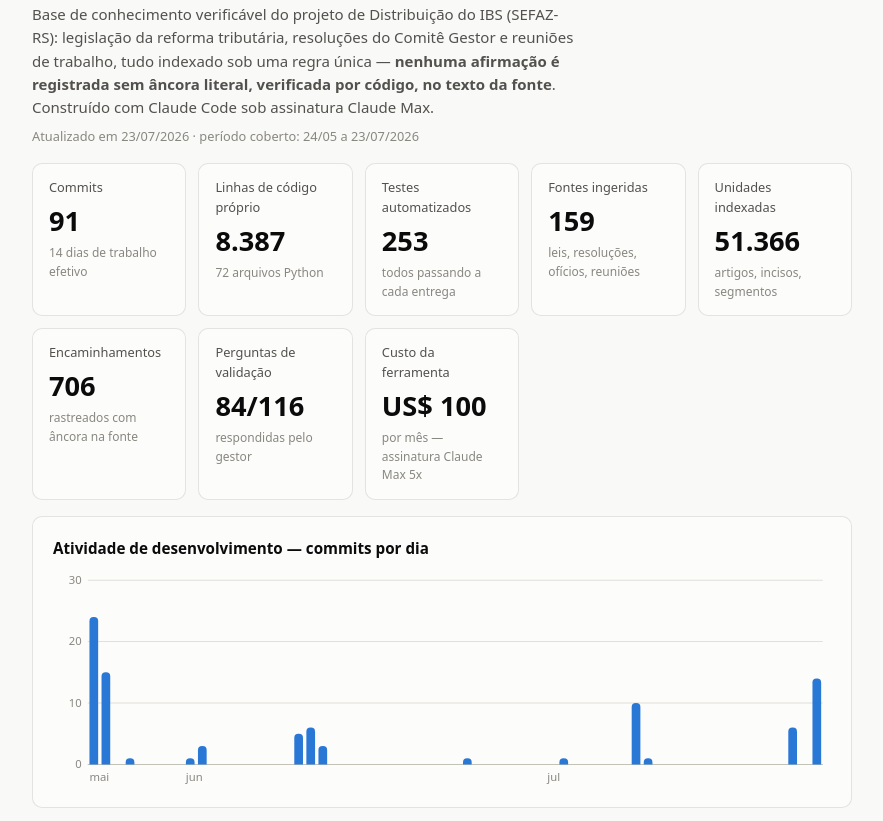
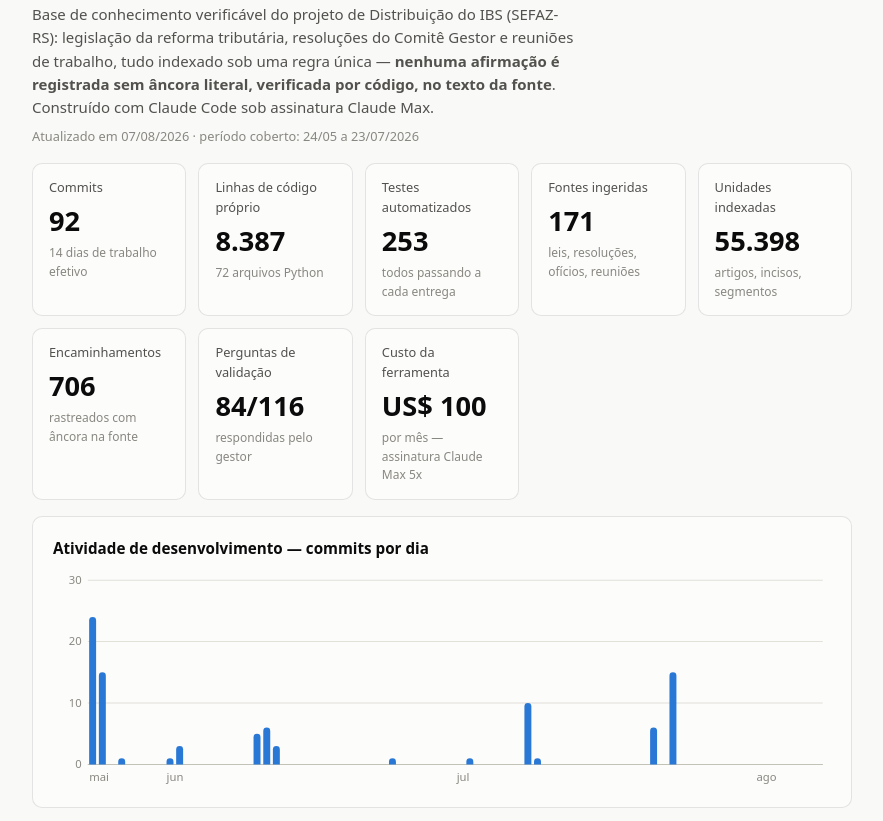
Before and after one commit to paolomartinez1/engrama-painel, a plain HTML site: page index.html in a window 1280 px wide. Shown: the part 72-893 px from the top of the page, without its empty margins (198-1081 px from the left). Drawn offline with Linux system fonts and the light colour scheme.

Commit message:
painel 2026-08-07

```diff
--- a/index.html
+++ b/index.html
@@ -95,16 +95,16 @@ footer a{color:var(--ink2)}
   e reuniões de trabalho, tudo indexado sob uma regra única — <strong>nenhuma
   afirmação é registrada sem âncora literal, verificada por código, no texto
   da fonte</strong>. Construído com Claude Code sob assinatura Claude Max.</p>
-  <p class="carimbo">Atualizado em 23/07/2026 ·
+  <p class="carimbo">Atualizado em 07/08/2026 ·
   período coberto: 24/05 a 23/07/2026</p>
 </header>
 
 <div class="tiles">
-<div class="tile"><div class="rotulo">Commits</div><div class="valor">91</div><div class="nota">14 dias de trabalho efetivo</div></div>
+<div class="tile"><div class="rotulo">Commits</div><div class="valor">92</div><div class="nota">14 dias de trabalho efetivo</div></div>
 <div class="tile"><div class="rotulo">Linhas de código próprio</div><div class="valor">8.387</div><div class="nota">72 arquivos Python</div></div>
 <div class="tile"><div class="rotulo">Testes automatizados</div><div class="valor">253</div><div class="nota">todos passando a cada entrega</div></div>
-<div class="tile"><div class="rotulo">Fontes ingeridas</div><div class="valor">159</div><div class="nota">leis, resoluções, ofícios, reuniões</div></div>
-<div class="tile"><div class="rotulo">Unidades indexadas</div><div class="valor">51.366</div><div class="nota">artigos, incisos, segmentos</div></div>
+<div class="tile"><div class="rotulo">Fontes ingeridas</div><div class="valor">171</div><div class="nota">leis, resoluções, ofícios, reuniões</div></div>
+<div class="tile"><div class="rotulo">Unidades indexadas</div><div class="valor">55.398</div><div class="nota">artigos, incisos, segmentos</div></div>
 <div class="tile"><div class="rotulo">Encaminhamentos</div><div class="valor">706</div><div class="nota">rastreados com âncora na fonte</div></div>
 <div class="tile"><div class="rotulo">Perguntas de validação</div><div class="valor">84/116</div><div class="nota">respondidas pelo gestor</div></div>
 <div class="tile"><div class="rotulo">Custo da ferramenta</div><div class="valor">US$ 100</div><div class="nota">por mês — assinatura Claude Max 5x</div></div>
@@ -112,7 +112,7 @@ footer a{color:var(--ink2)}
 
 <section>
   <h2>Atividade de desenvolvimento — commits por dia</h2>
-  <figure><svg viewBox="0 0 760 210" role="img" aria-label="Commits por dia, 24/05 a 23/07">
+  <figure><svg viewBox="0 0 760 210" role="img" aria-label="Commits por dia, 24/05 a 07/08">
 <line x1="34" y1="188.0" x2="752" y2="188.0" stroke="var(--grade)" stroke-width="1"/>
 <text x="28" y="191.5" text-anchor="end" font-variant-numeric="tabular-nums">0</text>
 <line x1="34" y1="128.0" x2="752" y2="128.0" stroke="var(--grade)" stroke-width="1"/>
@@ -122,23 +122,24 @@ footer a{color:var(--ink2)}
 <line x1="34" y1="8.0" x2="752" y2="8.0" stroke="var(--grade)" stroke-width="1"/>
 <text x="28" y="11.5" text-anchor="end" font-variant-numeric="tabular-nums">30</text>
 <line x1="34" y1="188" x2="752" y2="188" stroke="var(--eixo)" stroke-width="1"/>
-<text x="35.6" y="204">mai</text>
-<path d="M35.6,188.0 v-140.0 q0,-4 4,-4 h0.5 q4,0 4,4 v140.0 z" fill="var(--serie)" data-dica="24/05 — 24 commits"><title>24/05: 24</title></path>
-<path d="M47.4,188.0 v-86.0 q0,-4 4,-4 h0.5 q4,0 4,4 v86.0 z" fill="var(--serie)" data-dica="25/05 — 15 commits"><title>25/05: 15</title></path>
-<path d="M71.0,188.0 v-2.0 q0,-4 4,-4 h0.5 q4,0 4,4 v2.0 z" fill="var(--serie)" data-dica="27/05 — 1 commit"><title>27/05: 1</title></path>
-<text x="129.8" y="204">jun</text>
-<path d="M129.8,188.0 v-2.0 q0,-4 4,-4 h0.5 q4,0 4,4 v2.0 z" fill="var(--serie)" data-dica="01/06 — 1 commit"><title>01/06: 1</title></path>
-<path d="M141.6,188.0 v-14.0 q0,-4 4,-4 h0.5 q4,0 4,4 v14.0 z" fill="var(--serie)" data-dica="02/06 — 3 commits"><title>02/06: 3</title></path>
-<path d="M235.7,188.0 v-26.0 q0,-4 4,-4 h0.5 q4,0 4,4 v26.0 z" fill="var(--serie)" data-dica="10/06 — 5 commits"><title>10/06: 5</title></path>
-<path d="M247.5,188.0 v-32.0 q0,-4 4,-4 h0.5 q4,0 4,4 v32.0 z" fill="var(--serie)" data-dica="11/06 — 6 commits"><title>11/06: 6</title></path>
-<path d="M259.3,188.0 v-14.0 q0,-4 4,-4 h0.5 q4,0 4,4 v14.0 z" fill="var(--serie)" data-dica="12/06 — 3 commits"><title>12/06: 3</title></path>
-<path d="M400.5,188.0 v-2.0 q0,-4 4,-4 h0.5 q4,0 4,4 v2.0 z" fill="var(--serie)" data-dica="24/06 — 1 commit"><title>24/06: 1</title></path>
-<text x="482.9" y="204">jul</text>
-<path d="M494.7,188.0 v-2.0 q0,-4 4,-4 h0.5 q4,0 4,4 v2.0 z" fill="var(--serie)" data-dica="02/07 — 1 commit"><title>02/07: 1</title></path>
-<path d="M565.3,188.0 v-56.0 q0,-4 4,-4 h0.5 q4,0 4,4 v56.0 z" fill="var(--serie)" data-dica="08/07 — 10 commits"><title>08/07: 10</title></path>
-<path d="M577.1,188.0 v-2.0 q0,-4 4,-4 h0.5 q4,0 4,4 v2.0 z" fill="var(--serie)" data-dica="09/07 — 1 commit"><title>09/07: 1</title></path>
-<path d="M718.3,188.0 v-32.0 q0,-4 4,-4 h0.5 q4,0 4,4 v32.0 z" fill="var(--serie)" data-dica="21/07 — 6 commits"><title>21/07: 6</title></path>
-<path d="M741.9,188.0 v-80.0 q0,-4 4,-4 h0.5 q4,0 4,4 v80.0 z" fill="var(--serie)" data-dica="23/07 — 14 commits"><title>23/07: 14</title></path>
+<text x="35.3" y="204">mai</text>
+<path d="M35.3,188.0 v-140.6 q0,-3.4010526315789473 3.4010526315789473,-3.4010526315789473 h0.0 q3.4010526315789473,0 3.4010526315789473,3.4010526315789473 v140.6 z" fill="var(--serie)" data-dica="24/05 — 24 commits"><title>24/05: 24</title></path>
+<path d="M44.8,188.0 v-86.6 q0,-3.4010526315789473 3.4010526315789473,-3.4010526315789473 h0.0 q3.4010526315789473,0 3.4010526315789473,3.4010526315789473 v86.6 z" fill="var(--serie)" data-dica="25/05 — 15 commits"><title>25/05: 15</title></path>
+<path d="M63.7,188.0 v-2.6 q0,-3.4010526315789473 3.4010526315789473,-3.4010526315789473 h0.0 q3.4010526315789473,0 3.4010526315789473,3.4010526315789473 v2.6 z" fill="var(--serie)" data-dica="27/05 — 1 commit"><title>27/05: 1</title></path>
+<text x="110.9" y="204">jun</text>
+<path d="M110.9,188.0 v-2.6 q0,-3.4010526315789473 3.4010526315789473,-3.4010526315789473 h0.0 q3.4010526315789473,0 3.4010526315789473,3.4010526315789473 v2.6 z" fill="var(--serie)" data-dica="01/06 — 1 commit"><title>01/06: 1</title></path>
+<path d="M120.3,188.0 v-14.6 q0,-3.4010526315789473 3.4010526315789473,-3.4010526315789473 h0.0 q3.4010526315789473,0 3.4010526315789473,3.4010526315789473 v14.6 z" fill="var(--serie)" data-dica="02/06 — 3 commits"><title>02/06: 3</title></path>
+<path d="M195.9,188.0 v-26.6 q0,-3.4010526315789473 3.4010526315789473,-3.4010526315789473 h0.0 q3.4010526315789473,0 3.4010526315789473,3.4010526315789473 v26.6 z" fill="var(--serie)" data-dica="10/06 — 5 commits"><title>10/06: 5</title></path>
+<path d="M205.4,188.0 v-32.6 q0,-3.4010526315789473 3.4010526315789473,-3.4010526315789473 h0.0 q3.4010526315789473,0 3.4010526315789473,3.4010526315789473 v32.6 z" fill="var(--serie)" data-dica="11/06 — 6 commits"><title>11/06: 6</title></path>
+<path d="M214.8,188.0 v-14.6 q0,-3.4010526315789473 3.4010526315789473,-3.4010526315789473 h0.0 q3.4010526315789473,0 3.4010526315789473,3.4010526315789473 v14.6 z" fill="var(--serie)" data-dica="12/06 — 3 commits"><title>12/06: 3</title></path>
+<path d="M328.2,188.0 v-2.6 q0,-3.4010526315789473 3.4010526315789473,-3.4010526315789473 h0.0 q3.4010526315789473,0 3.4010526315789473,3.4010526315789473 v2.6 z" fill="var(--serie)" data-dica="24/06 — 1 commit"><title>24/06: 1</title></path>
+<text x="394.3" y="204">jul</text>
+<path d="M403.8,188.0 v-2.6 q0,-3.4010526315789473 3.4010526315789473,-3.4010526315789473 h0.0 q3.4010526315789473,0 3.4010526315789473,3.4010526315789473 v2.6 z" fill="var(--serie)" data-dica="02/07 — 1 commit"><title>02/07: 1</title></path>
+<path d="M460.5,188.0 v-56.6 q0,-3.4010526315789473 3.4010526315789473,-3.4010526315789473 h0.0 q3.4010526315789473,0 3.4010526315789473,3.4010526315789473 v56.6 z" fill="var(--serie)" data-dica="08/07 — 10 commits"><title>08/07: 10</title></path>
+<path d="M469.9,188.0 v-2.6 q0,-3.4010526315789473 3.4010526315789473,-3.4010526315789473 h0.0 q3.4010526315789473,0 3.4010526315789473,3.4010526315789473 v2.6 z" fill="var(--serie)" data-dica="09/07 — 1 commit"><title>09/07: 1</title></path>
+<path d="M583.3,188.0 v-32.6 q0,-3.4010526315789473 3.4010526315789473,-3.4010526315789473 h0.0 q3.4010526315789473,0 3.4010526315789473,3.4010526315789473 v32.6 z" fill="var(--serie)" data-dica="21/07 — 6 commits"><title>21/07: 6</title></path>
+<path d="M602.2,188.0 v-86.6 q0,-3.4010526315789473 3.4010526315789473,-3.4010526315789473 h0.0 q3.4010526315789473,0 3.4010526315789473,3.4010526315789473 v86.6 z" fill="var(--serie)" data-dica="23/07 — 15 commits"><title>23/07: 15</title></path>
+<text x="687.2" y="204">ago</text>
 </svg></figure>
 </section>
 
@@ -155,6 +156,7 @@ footer a{color:var(--ink2)}
 <div class="linha"><span class="nome">reuniões</span><svg class="trilho" viewBox="0 0 100 14" preserveAspectRatio="none" data-dica="reuniões: 3 entregas"><rect x="0" y="0" width="14.3" height="14" rx="2"/></svg><span class="n">3</span></div>
 <div class="linha"><span class="nome">operação</span><svg class="trilho" viewBox="0 0 100 14" preserveAspectRatio="none" data-dica="operação: 3 entregas"><rect x="0" y="0" width="14.3" height="14" rx="2"/></svg><span class="n">3</span></div>
 <div class="linha"><span class="nome">painel</span><svg class="trilho" viewBox="0 0 100 14" preserveAspectRatio="none" data-dica="painel: 2 entregas"><rect x="0" y="0" width="9.5" height="14" rx="2"/></svg><span class="n">2</span></div>
+<div class="linha"><span class="nome">ritual</span><svg class="trilho" viewBox="0 0 100 14" preserveAspectRatio="none" data-dica="ritual: 1 entregas"><rect x="0" y="0" width="4.8" height="14" rx="2"/></svg><span class="n">1</span></div>
 <div class="linha"><span class="nome">anotações</span><svg class="trilho" viewBox="0 0 100 14" preserveAspectRatio="none" data-dica="anotações: 1 entregas"><rect x="0" y="0" width="4.8" height="14" rx="2"/></svg><span class="n">1</span></div>
 <div class="linha"><span class="nome">monitor CGIBS</span><svg class="trilho" viewBox="0 0 100 14" preserveAspectRatio="none" data-dica="monitor CGIBS: 1 entregas"><rect x="0" y="0" width="4.8" height="14" rx="2"/></svg><span class="n">1</span></div>
 <div class="linha"><span class="nome">testes de aceite</span><svg class="trilho" viewBox="0 0 100 14" preserveAspectRatio="none" data-dica="testes de aceite: 1 entregas"><rect x="0" y="0" width="4.8" height="14" rx="2"/></svg><span class="n">1</span></div>
@@ -177,11 +179,11 @@ footer a{color:var(--ink2)}
   <div class="duas-col">
     <div>
       <ul class="lista">
-        <li><span class="n">159</span> fontes, sendo:</li>
-<li><span class="n">129</span> reuniões</li>
-<li><span class="n">17</span> resoluções e portarias</li>
-<li><span class="n">13</span> leis e ofícios</li>
-        <li style="margin-top:6px"><span class="n">51.366</span>
+        <li><span class="n">171</span> fontes, sendo:</li>
+<li><span class="n">136</span> reuniões</li>
+<li><span class="n">19</span> resoluções e portarias</li>
+<li><span class="n">16</span> leis e ofícios</li>
+        <li style="margin-top:6px"><span class="n">55.398</span>
         unidades endereçáveis (artigo, inciso, segmento de reunião)</li>
       </ul>
     </div>
@@ -202,9 +204,9 @@ footer a{color:var(--ink2)}
   único custo: não há servidores, licenças de software ou serviços de nuvem
   contratados; transcrição e busca rodam localmente.</p>
   <p>Em 3 meses de assinatura (~US$ 300), a ferramenta entregou
-  91 versões incrementais, 8.387 linhas de
+  92 versões incrementais, 8.387 linhas de
   código coberto por 253 testes automatizados e uma base com
-  51.366 unidades de conhecimento consultáveis — desenvolvido
+  55.398 unidades de conhecimento consultáveis — desenvolvido
   integralmente pelo gestor do projeto, sem equipe de desenvolvimento
   alocada.</p>
 </section>
```
